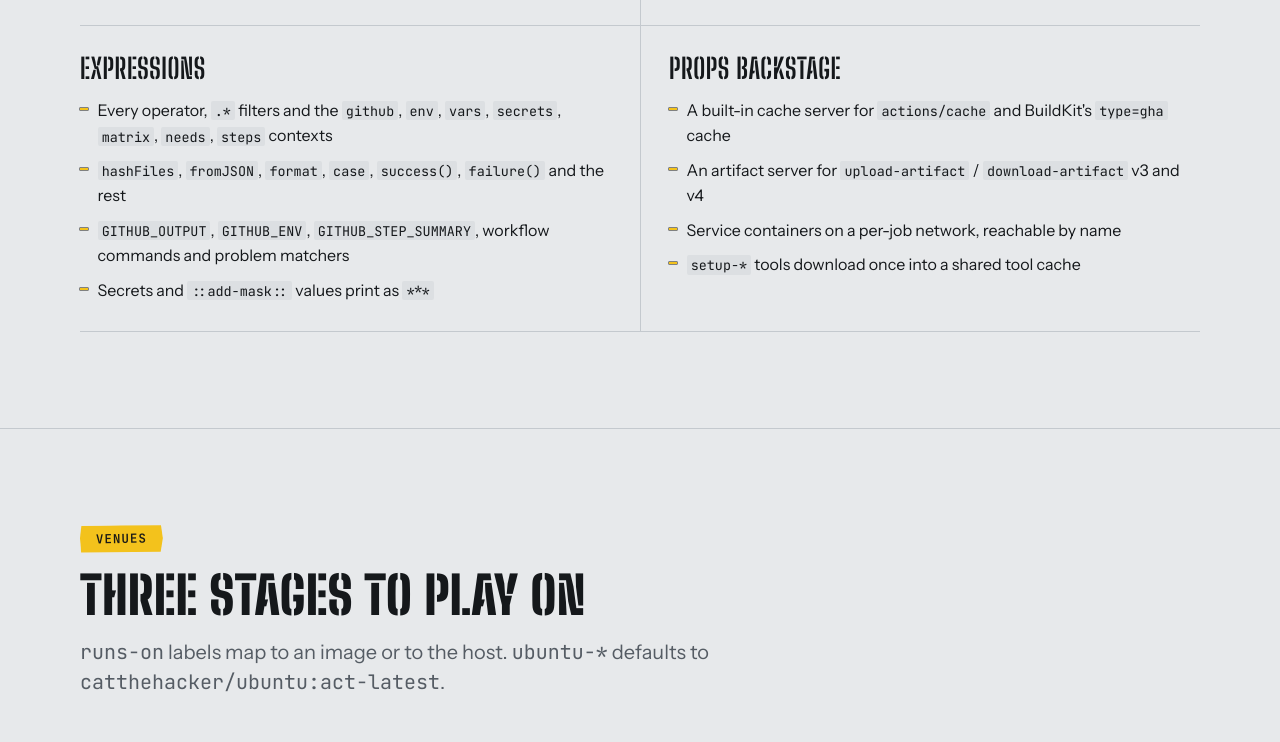
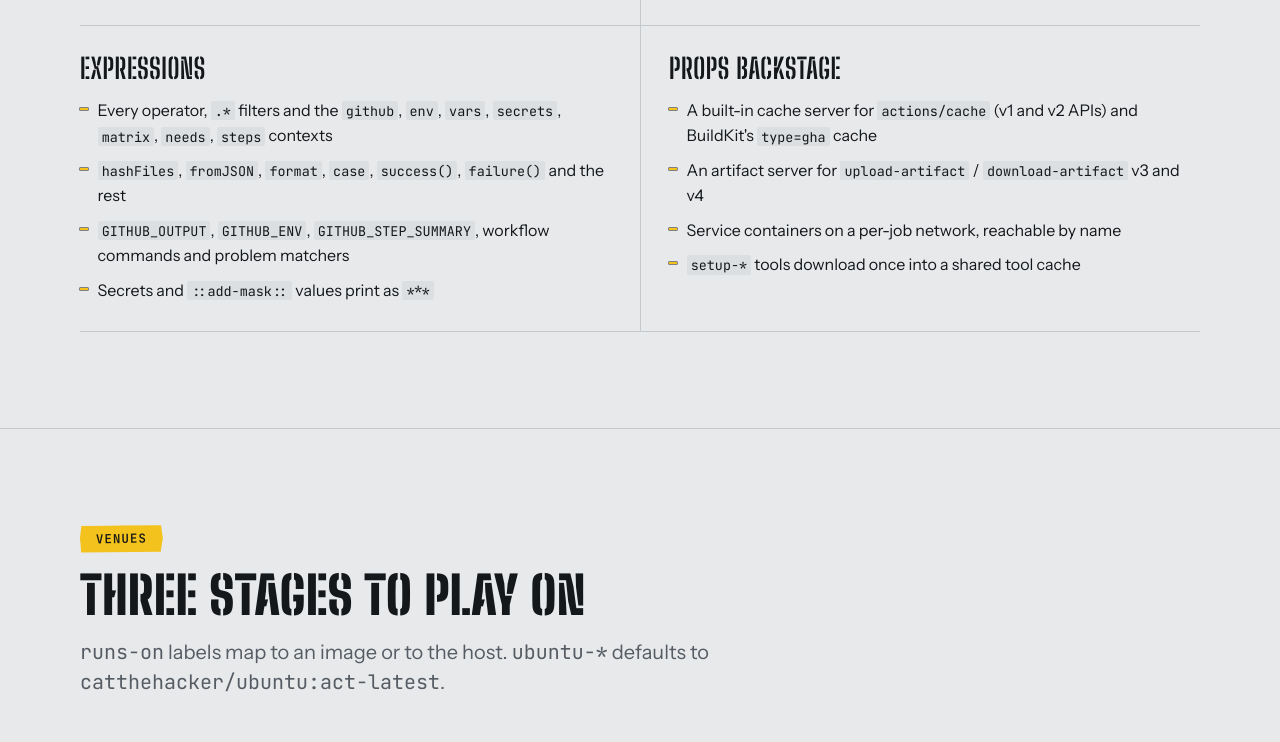
Before and after one commit to simota/runthrough, a plain HTML site: page docs/index.html in a window 1280 px wide. Shown: the part 2585-3327 px from the top of the page. Drawn offline with Linux system fonts and the light colour scheme.

Commit message:
docs: describe the cache service v2 API

```diff
--- a/docs/index.html
+++ b/docs/index.html
@@ -347,7 +347,7 @@ section { padding-block: clamp(3.5rem, 8vw, 6rem); border-top: 1px solid var(--l
       <article>
         <h3>Props backstage</h3>
         <ul>
-          <li>A built-in cache server for <code>actions/cache</code> and BuildKit's <code>type=gha</code> cache</li>
+          <li>A built-in cache server for <code>actions/cache</code> (v1 and v2 APIs) and BuildKit's <code>type=gha</code> cache</li>
           <li>An artifact server for <code>upload-artifact</code> / <code>download-artifact</code> v3 and v4</li>
           <li>Service containers on a per-job network, reachable by name</li>
           <li><code>setup-*</code> tools download once into a shared tool cache</li>
@@ -435,7 +435,6 @@ section { padding-block: clamp(3.5rem, 8vw, 6rem); border-top: 1px solid var(--l
       <p>A local rehearsal can't do everything the real stage does. These are the known gaps, and a run says so when a job uses one of them.</p>
     </div>
     <div class="gaps">
-      <div><strong>Cache service v2</strong>The <code>ACTIONS_CACHE_SERVICE_V2</code> API is not served. The v1 API is.</div>
       <div><strong>Permissions</strong><code>permissions</code> is validated but has no local effect.</div>
       <div><strong>Environments</strong>The name and <code>url</code> are reported. Environment secrets and protection rules are not applied.</div>
       <div><strong>Concurrency</strong>Groups span a single <code>runthrough</code> invocation. A cancelled job stops before its next step.</div>
```
Also changed, not shown: 4 other files.
